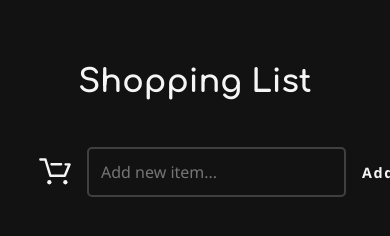
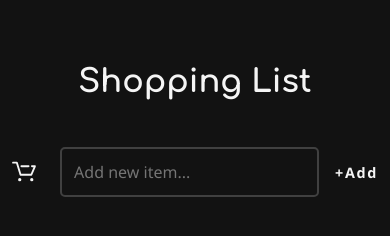
Before and after one commit to jacobrobertsdev/shopping-list, a plain HTML site: page index.html in a window 390 px wide. Drawn offline with Linux system fonts and the light colour scheme.

Commit message:
Update media query

```diff
--- a/index.html
+++ b/index.html
@@ -23,7 +23,7 @@
             id="new-item-input"
             placeholder="Add new item..."
           />
-          <button type="submit" id="new-item-submit">Add</button>
+          <button type="submit" id="new-item-submit">+Add</button>
         </div>
       </form>
     </header>
--- a/styles.css
+++ b/styles.css
@@ -25,12 +25,11 @@ body {
 header {
   margin: 1rem auto 0 auto;
   text-align: center;
-  width: 100%;
 }
 
 header img {
-  display: inline-block;
-  max-width: 2rem;
+  max-width: 1.5rem;
+  margin-right: 0.5rem;
 }
 
 h1 {
@@ -41,9 +40,8 @@ h1 {
 }
 
 .form-flex {
-  margin: 3rem auto;
+  margin: 2rem auto;
   display: flex;
-  max-width: 80%;
 }
 
 .new-item-form {
@@ -57,10 +55,6 @@ form input {
   border: 2px solid var(--gray);
   border-radius: 5px;
   margin: 0 1.5rem;
-}
-
-main {
-  width: 90%;
 }
 
 .list-item {
@@ -114,6 +108,6 @@ button:active {
 @media (min-width: 900px) {
   header,
   main {
-    max-width: 40%;
+    width: 50%;
   }
 }
```
